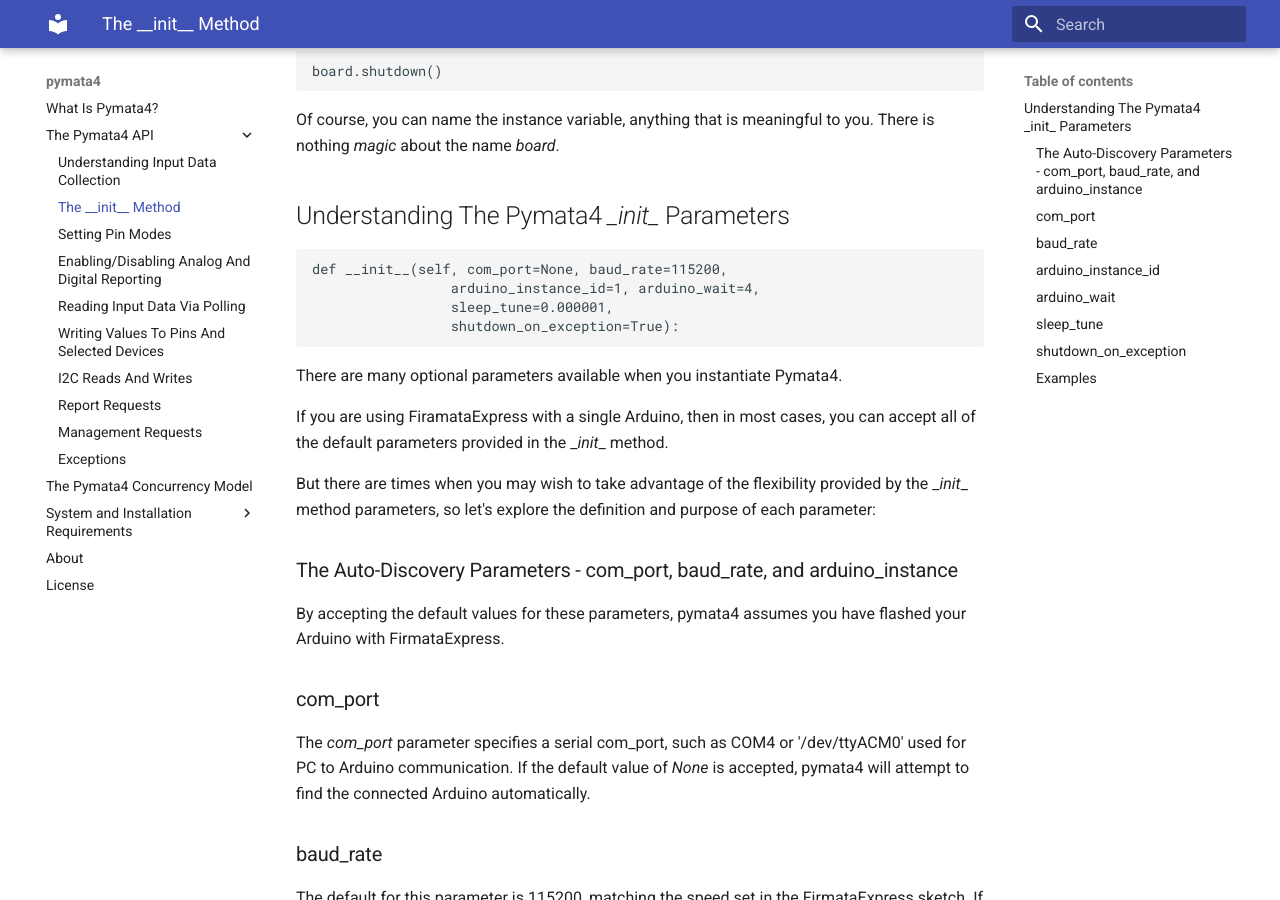
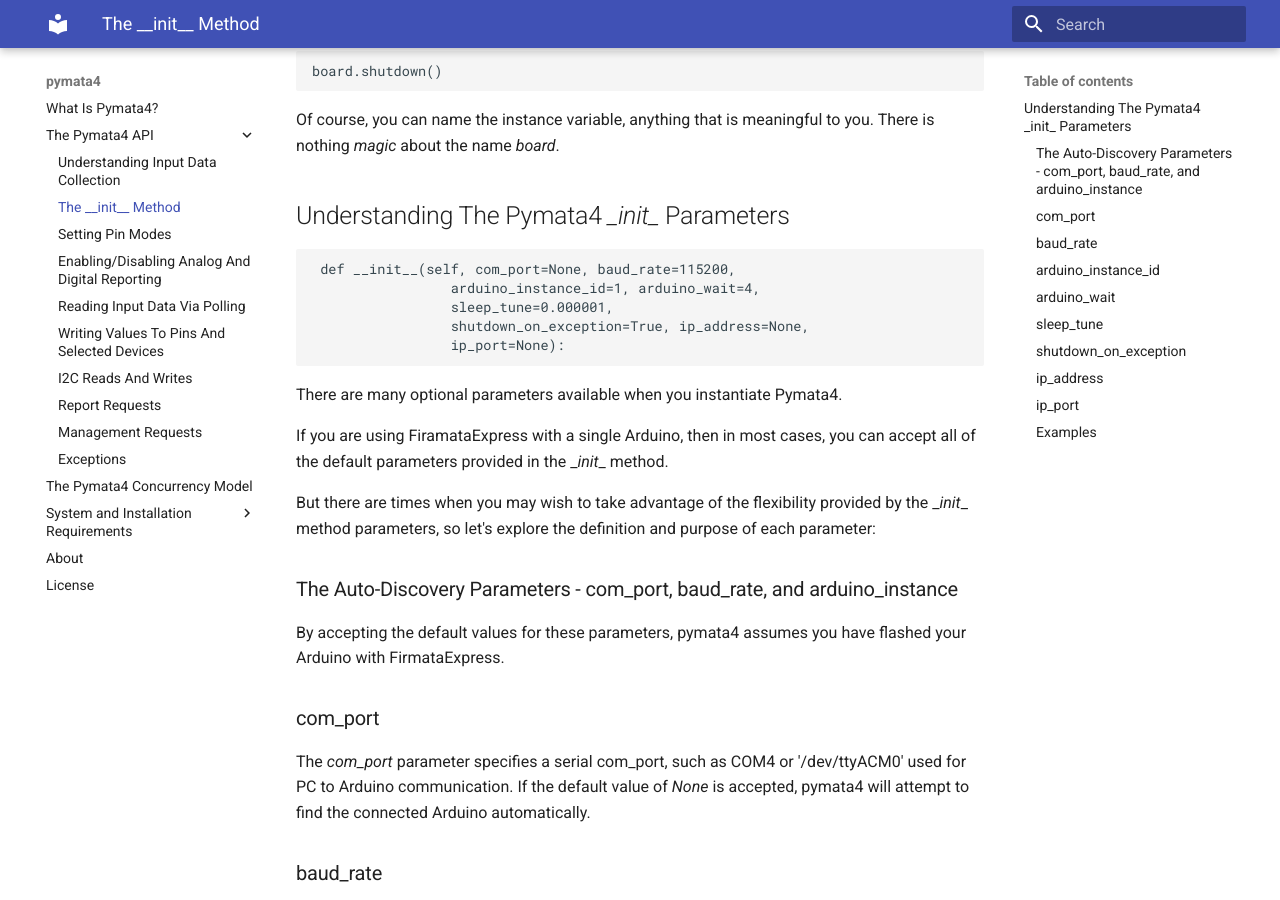
Before and after one commit to MrYsLab/pymata4, an MkDocs documentation site: the page built from docs/init.md, in a window 1280 px wide and 900 px high, scrolled down 458 px. Built offline with MkDocs 1.6.1 and Material for MkDocs 9.7.7, drawn with Linux system fonts in a browser that asks for light colours; some of the changed text lies outside the part shown.

Commit message:
Added support for StandardFirmataWiFi

````diff
--- a/docs/init.md
+++ b/docs/init.md
@@ -28,10 +28,11 @@
 
 ## Understanding The Pymata4 *\__init__* Parameters
 ```python
-def __init__(self, com_port=None, baud_rate=115200,
+ def __init__(self, com_port=None, baud_rate=115200,
                  arduino_instance_id=1, arduino_wait=4,
                  sleep_tune=0.000001,
-                 shutdown_on_exception=True):
+                 shutdown_on_exception=True, ip_address=None,
+                 ip_port=None):
 ```
 There are many optional parameters available when you instantiate Pymata4.
 
@@ -99,9 +100,19 @@
 
 The default is True and recommended to be used.
 
+### ip_address
+If you are using StandardFirmataWiFi, set this parameter to the IP address of your WiFi
+connected device.
+
+### ip_port
+If you are using StandardFirmataWiFi, set this parameter to the IP port of your WiFi
+connected device.
+
 ### Examples
    Each [example on GitHub](https://github.com/MrYsLab/pymata4/tree/master/examples)
    demonstrates instantiating the Pymata4 class.
+
+   A [blink demo](https://github.com/MrYsLab/pymata4/blob/master/examples/wifi_blink.py) is provided for StandardFirmata WiFi connections.
 
 <br>
 <br>
````
Also changed, not shown: docs/index.md (+1 -0 lines), docs/pin_modes.md (+1 -0 lines).
